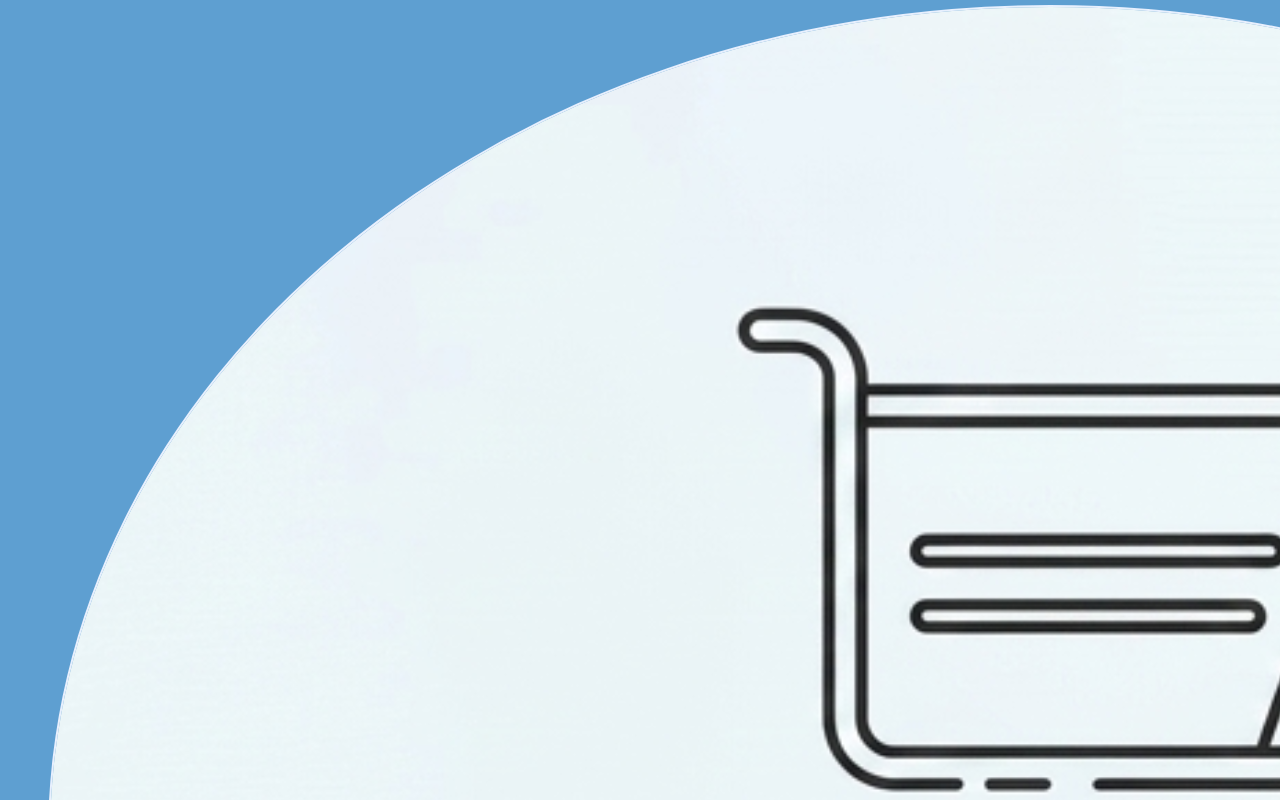
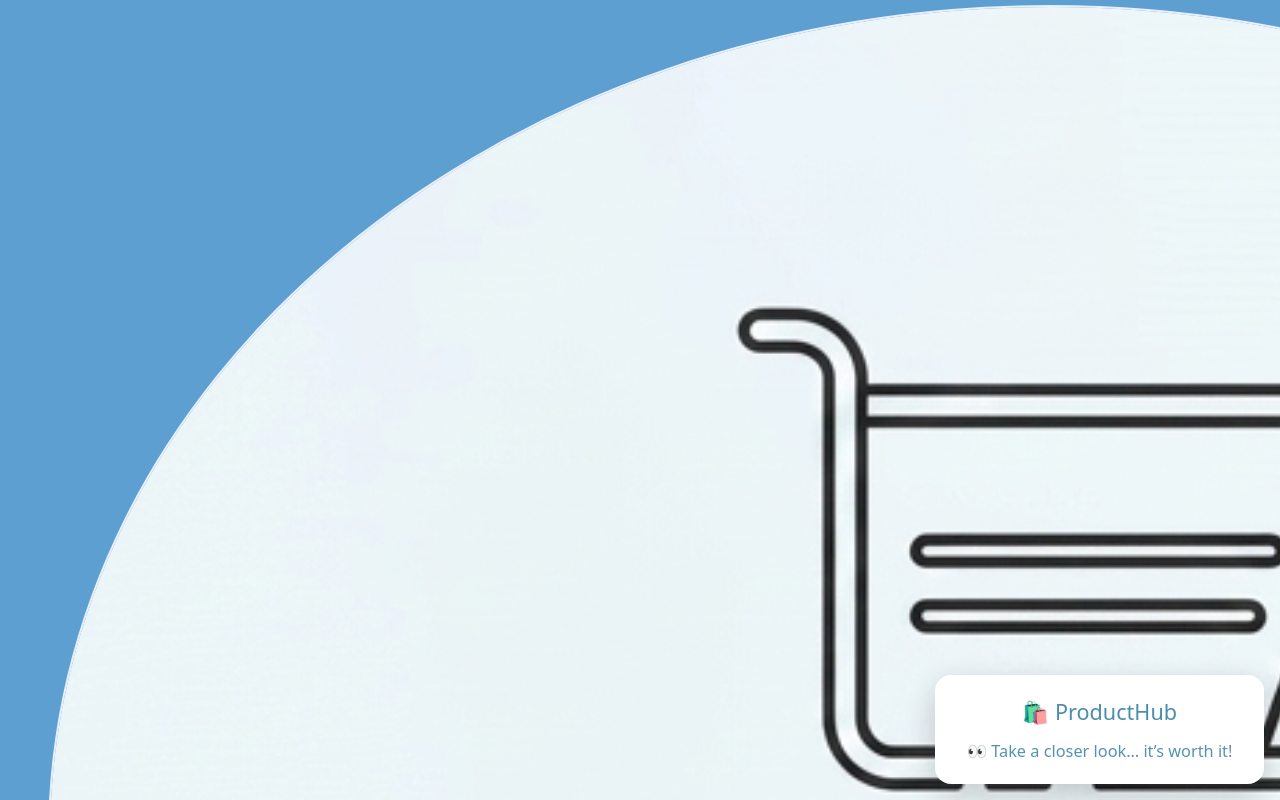
Before and after one commit to MariamAboslema/ProductHub_task_next, a Next.js app: page / in a window 1280 px wide. Shown: the top 800 px of the page. Built offline with nearby package versions, Linux system fonts and the light colour scheme.

Commit message:
add random toast

```diff
--- a/package.json
+++ b/package.json
@@ -15,7 +15,8 @@
     "mongoose": "^9.4.1",
     "next": "16.2.4",
     "react": "19.2.4",
-    "react-dom": "19.2.4"
+    "react-dom": "19.2.4",
+    "react-hot-toast": "^2.6.0"
   },
   "devDependencies": {
     "babel-plugin-react-compiler": "1.0.0",
--- /dev/null
+++ b/src/lib/productQuotes.js
@@ -0,0 +1,34 @@
+const quotes = [
+  "✨ Discover something new today!",
+  "🛍️ Your next favorite item is here",
+  "🔥 Don’t miss out on trending products",
+  "🌟 Great picks just for you",
+  "🎯 Find exactly what you need",
+  "💖 Shopping made fun!",
+  "👀 Something caught your eye?",
+  "✨ Explore. Choose. Enjoy.",
+  "🛒 The perfect product is waiting for you",
+  "🌟 Every great shopping journey starts with one click",
+  "💎 You deserve quality products",
+  "😍 Treat yourself to something special today",
+  "🛍️ Don’t just scroll… find something you love!",
+  "🔥 This might be exactly what you’re looking for!",
+  "💖 A little shopping never hurt anyone 😉",
+  "💸 Smart shopping starts right here",
+  "👀 Take a closer look… it’s worth it!",
+  "🛒 Add it now before it’s gone!",
+  "💡 Great choices start with one click",
+  "🛍️ Why wait? Treat yourself today!",
+  "🎉 You deserve something new!",
+  "⚡ Don’t miss out on this!",
+  "💖 Fall in love with your next purchase",
+  "🚀 Click. Add. Enjoy.",
+  "🌈 Make your day better with a new product",
+  "👑 Shop like you mean it!",
+  "💥 Best finds are just one scroll away!"
+];
+
+
+export function getProductQuote(product = null) {
+  return quotes[Math.floor(Math.random() * quotes.length)];
+}
--- a/src/pages/_app.js
+++ b/src/pages/_app.js
@@ -1,26 +1,66 @@
 import "@/styles/globals.css";
-import "bootstrap/dist/css/bootstrap.min.css"
+import "bootstrap/dist/css/bootstrap.min.css";
 import NavBar from "./components/NavBar";
 import Footer from "./components/Footer";
+import { Toaster } from "react-hot-toast";
+import { useEffect } from "react";
+import toast from 'react-hot-toast';
+import { getProductQuote } from '@/lib/productQuotes';
 
-import { useEffect } from "react";
 export default function App({ Component, pageProps }) {
-  useEffect(()=>{
-    import ("bootstrap/dist/js/bootstrap.min.js")
+  useEffect(() => {
+    const showMotivationalToast = () => {
+      const quote = getProductQuote(null);
 
-  },[])
+      toast(
+        <div style={{ textAlign: 'center', lineHeight: '1.6' }}>
+          <div style={{ fontSize: '1.35rem', marginBottom: '8px' }}>🛍️ ProductHub</div>
+          <div style={{ fontSize: '1.02rem', opacity: 0.95 }}>
+            {quote}
+          </div>
+        </div>,
+        {
+          duration: 6500,
+          position: 'bottom-right',
+        }
+      );
+    };
+
+    showMotivationalToast();
+
+    const interval = setInterval(() => {
+      showMotivationalToast();
+    }, 2 * 60 * 1000);
+
+    return () => clearInterval(interval);
+  }, []);
 
   if (Component.getLayout) {
-  return Component.getLayout(<Component {...pageProps} />);
-}
+    return Component.getLayout(<Component {...pageProps} />);
+  }
 
-    return (
+  return (
     <>
       <NavBar />
       <div className="container py-2">
         <Component {...pageProps} />
       </div>
       <Footer />
+
+      <Toaster
+        position="bottom-right"
+        toastOptions={{
+          duration: 6500,
+          style: {
+            background: '#fff',
+            color: '#4C8DAD',
+            borderRadius: '16px',
+            padding: '16px 22px',
+            boxShadow: '0 10px 30px rgba(0,0,0,0.2)',
+            maxWidth: '340px',
+          },
+        }}
+      />
     </>
   );
 }
```
Also changed, not shown: 1 other file (tests, documents, lock files or other folders).
